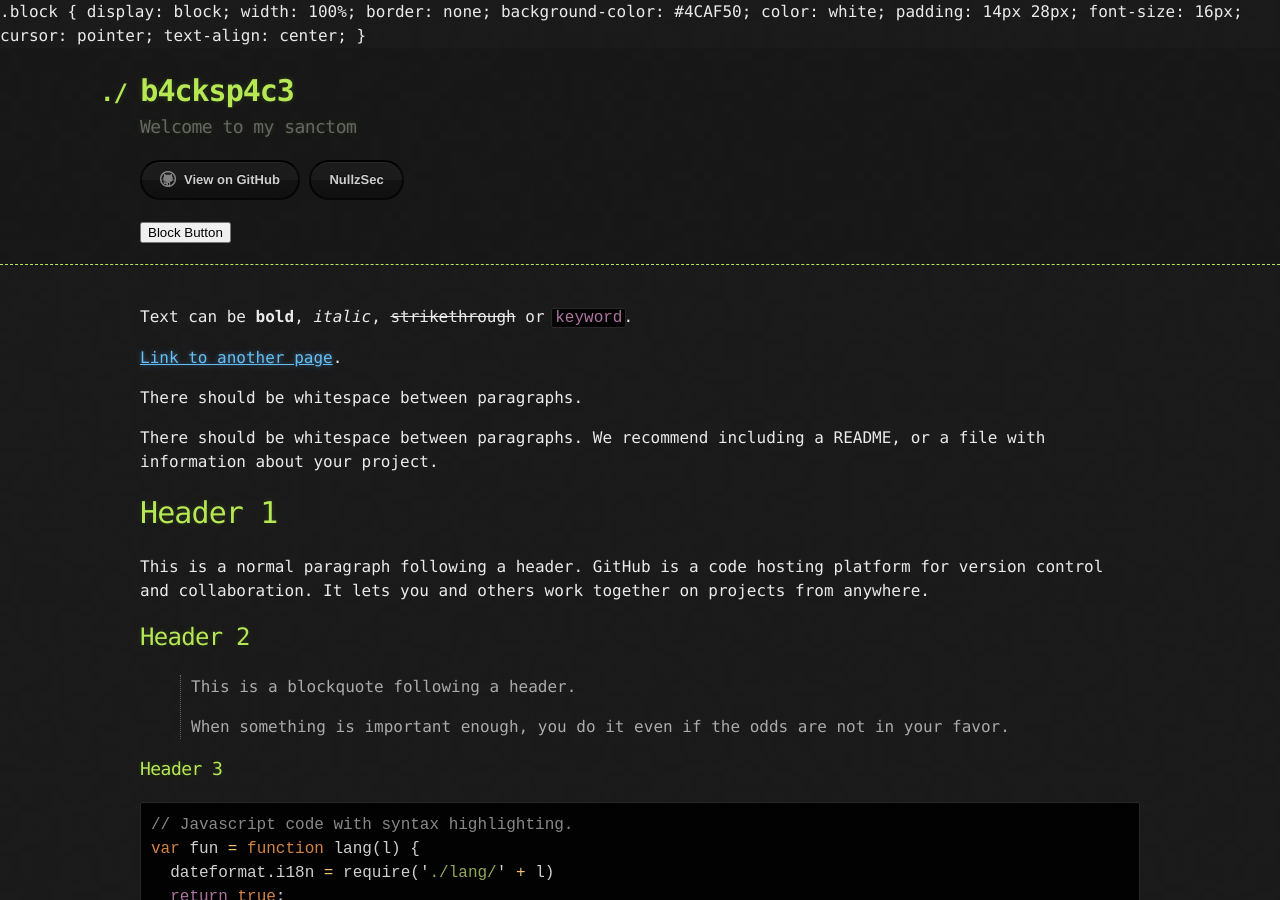
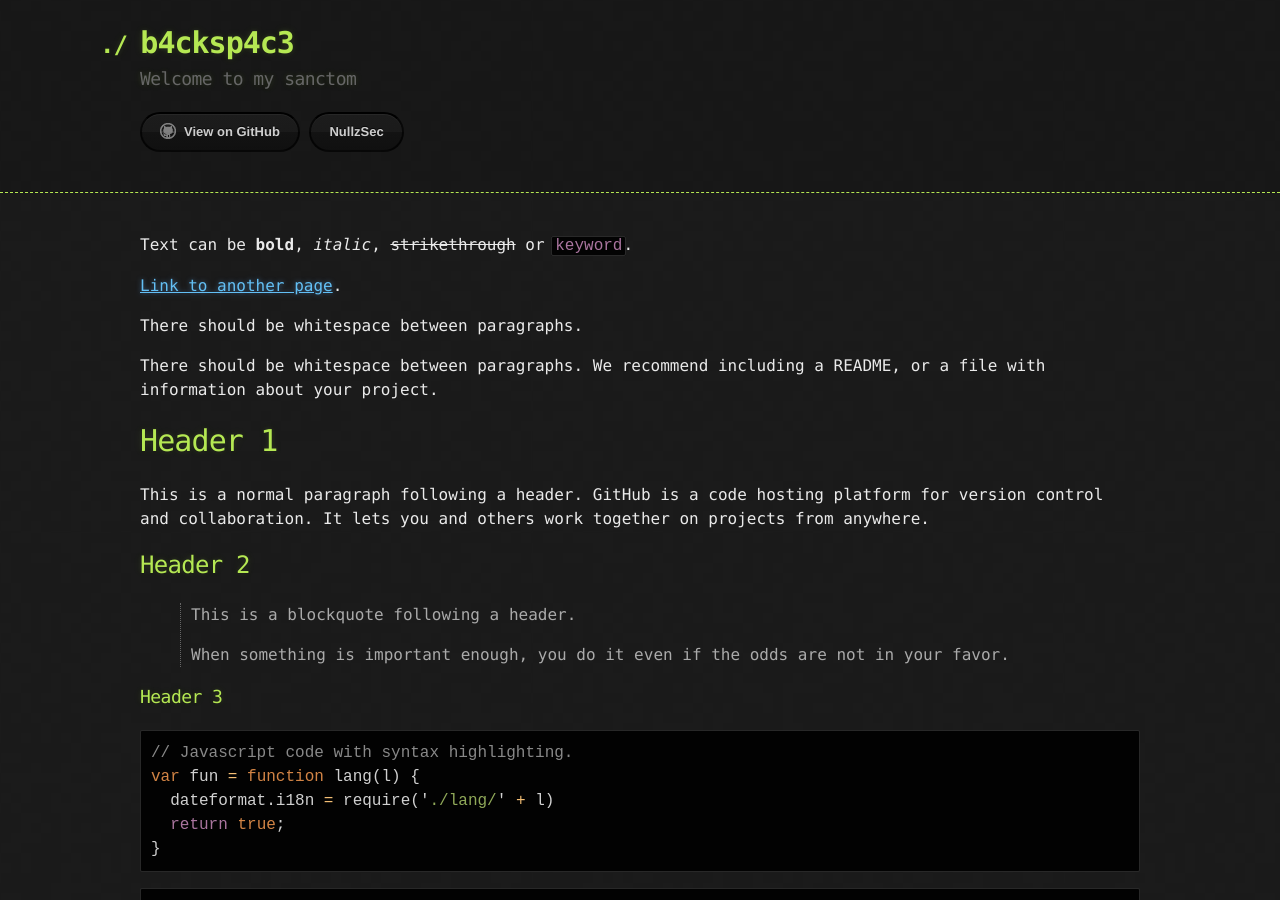
Before and after one commit to b4cksp4c3/b4cksp4c3.github.io, a Jekyll site: the page built from index.md, in a window 1280 px wide and 900 px high. Built offline with Jekyll 4.4.1, drawn with Linux system fonts in a browser that asks for light colours.

Commit message:
Update default.html

```diff
--- a/_layouts/default.html
+++ b/_layouts/default.html
@@ -5,17 +5,7 @@
     <meta http-equiv="X-UA-Compatible" content="IE=edge">
     <meta name="viewport" content="width=device-width, initial-scale=1">
     <link rel="stylesheet" href="{{ '/assets/css/style.css?v=' | append: site.github.build_revision | relative_url }}">
-	.block {
-  display: block;
-  width: 100%;
-  border: none;
-  background-color: #4CAF50;
-  color: white;
-  padding: 14px 28px;
-  font-size: 16px;
-  cursor: pointer;
-  text-align: center;
-}
+
 {% seo %}
   </head>
 
@@ -34,7 +24,6 @@
           <a href="{{ site.github.repository_url }}" class="btn btn-github"><span class="icon"></span>View on GitHub</a>
 	  <a href="https://nullzsec.com/" class="btn">NullzSec</a>
         </section>
-	      <button class="block">Block Button</button>
       </div>
     </header>
 
```
